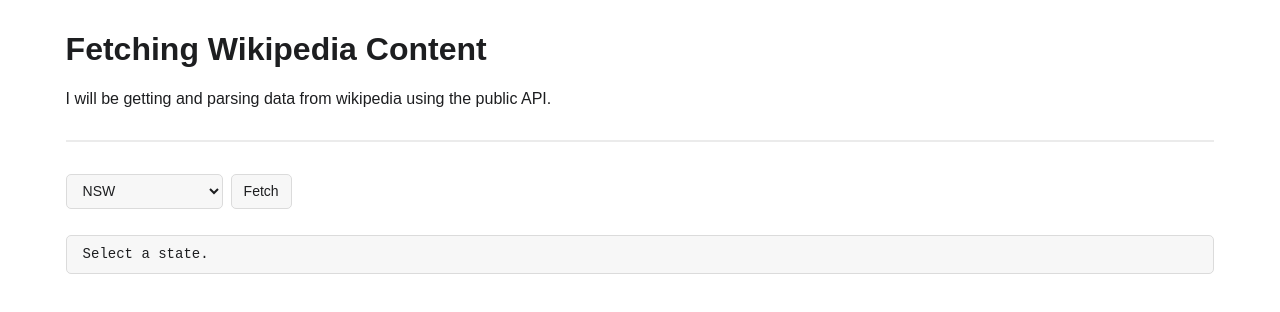
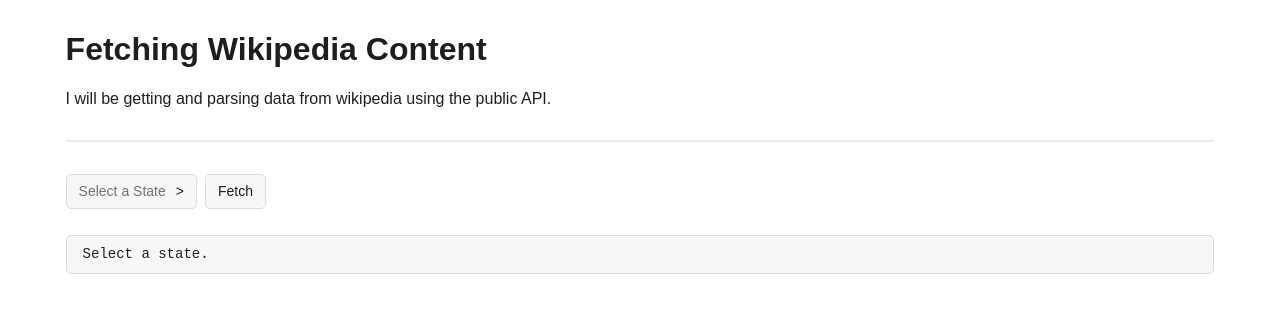
Before and after one commit to lpke/fetch-tests, a Next.js app: page / in a window 1280 px wide. Shown: the top 312 px of the page. Built offline with nearby package versions, Linux system fonts and the light colour scheme.

Commit message:
Begun work on a Dropdown component

```diff
--- /dev/null
+++ b/components/dropdown.js
@@ -0,0 +1,85 @@
+import { useState, useEffect } from 'react';
+
+function Dropdown({ title, items, multiSelect = false }) {
+  const [open, setOpen] = useState(false);
+  const [selection, setSelection] = useState([]);
+
+  const toggle = (bool) => setOpen(bool);
+
+  function handleOnClick(item) {}
+
+  return (
+    <>
+      <div className="dd-wrapper">
+
+        <div
+          className="dd-header"
+          role="button"
+          tabIndex={0}
+          onKeyPress={() => toggle(!open)}
+          onClick={() => toggle(!open)}
+        >
+          <div className="dd-header__title">
+            <p className="dd-header__title--faded">{title}</p>
+          </div>
+
+          <div className="dd-header__action">
+            <p>{open ? 'v' : '>'}</p>
+          </div>
+        </div>
+
+        {open && (
+          <ul className="">
+            <li>Hello</li>
+          </ul>
+        )}
+
+      </div>
+
+      <style jsx>{`
+        .dd-wrapper {
+          display: inline-block;
+          font-size: 14px;
+        }
+
+        .dd-header {
+          width: 100%;
+          height: 100%;
+          height: 35px;
+          display: flex;
+          flex-direction: row;
+          align-items: center;
+          background: var(--shaded);
+          border: 1px solid var(--shaded-border);
+          border-radius: 5px;
+          padding: 4px 12px;
+          cursor: pointer;
+          transition:
+            box-shadow 0.2s ease-in-out,
+            border-color 0.2s ease-in-out;
+        }
+
+        .dd-header:hover {
+          box-shadow:
+            0px 0px 8px 0px rgba(0, 0, 0, 0.04),
+            0px 0px 3px 0px rgba(0, 0, 0, 0.07);
+        }
+
+        .dd-header p {
+          margin: 0;
+          user-select: none;
+        }
+
+        .dd-header__title {
+          margin-right: 10px;
+        }
+
+        .dd-header__title--faded {
+          color: #717171;
+        }
+      `}</style>
+    </>
+  );
+}
+
+export default Dropdown;
--- a/pages/index.js
+++ b/pages/index.js
@@ -1,11 +1,13 @@
 import { useState, useEffect } from 'react';
+import Dropdown from 'components/dropdown';
+
 import fetchWikiData from 'lib/wikiFetch';
 import extractCases from 'lib/extractCases';
 
 function Home() {
 
+  const [loadMsg, setMsg] = useState(null);
   const [data, setData] = useState(null);
-  const [loadMsg, setMsg] = useState(null);
 
   const getData = () => {
     setMsg('Loading data...');
@@ -29,16 +31,18 @@
 
       <hr/>
 
-      <select name="state" id="state-selector">
-        <option value="NSW">NSW</option>
+      <Dropdown
+        title="Select a State"
+      />
+
+      {/* <option value="NSW">NSW</option>
         <option value="VIC">Victoria</option>
         <option value="ACT">ACT</option>
         <option value="QLD">Queensland</option>
         <option value="SA">South Australia</option>
         <option value="TAS">Tasmania</option>
         <option value="NT">Northern Territory</option>
-        <option value="WA">Western Australia</option>
-      </select>
+        <option value="WA">Western Australia</option> */}
 
       <button onClick={getData}>Fetch</button>
 
--- a/styles/global.scss
+++ b/styles/global.scss
@@ -46,6 +46,7 @@
 }
 
 button {
+  cursor: pointer;
   transition:
     box-shadow 0.2s ease-in-out,
     border-color 0.2s ease-in-out;
@@ -54,6 +55,9 @@
     box-shadow:
       0px 0px 8px 0px rgba(0, 0, 0, 0.04),
       0px 0px 3px 0px rgba(0, 0, 0, 0.07);
+  }
+
+  &:active {
     border-color: #bfbfbf;
   }
 }
```
